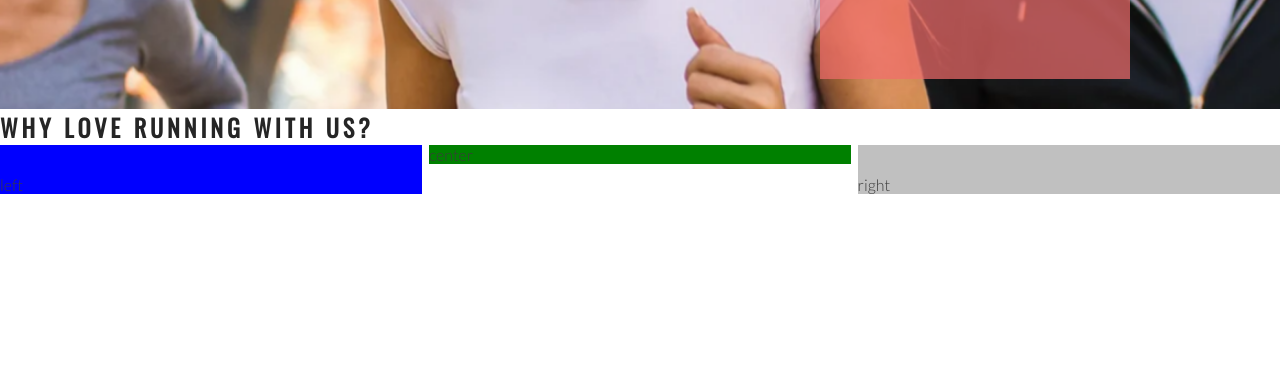
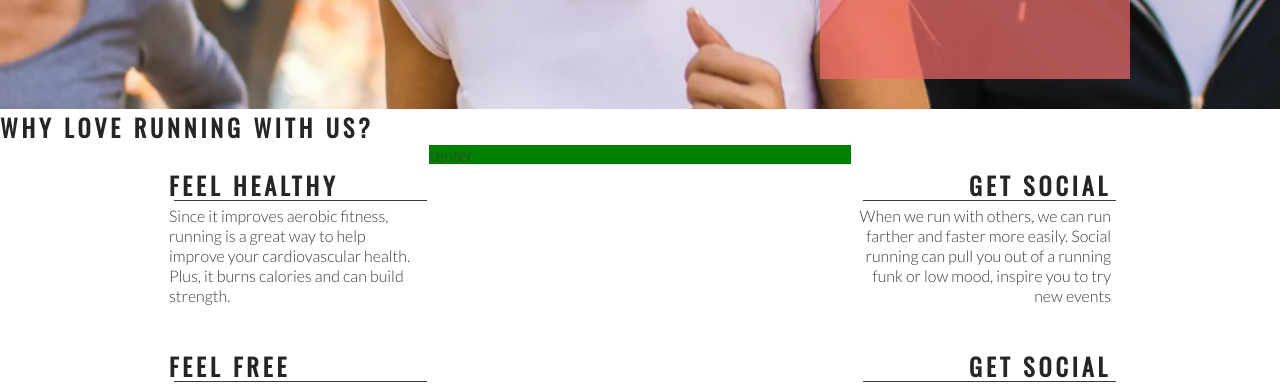
Before and after one commit to Redsskull/Love-Running, a plain HTML site: page index.html in a window 1280 px wide. Shown: the part 566-952 px from the top of the page. Drawn offline with nearby package versions, Linux system fonts and the light colour scheme.

Commit message:
add right about section content and style

```diff
--- a/assets/css/style.css
+++ b/assets/css/style.css
@@ -121,7 +121,7 @@ h1, h2 {
 
 }
 
-/* club ethon*/
+/* club ethos*/
 
 #club-ethos {
    height: 600px;
@@ -131,14 +131,12 @@ h1, h2 {
     padding-top: 30px;
     width: 33%;
     float: left;
-    background-color: blue;
 }
 
 #right-about {
     padding-top: 30px;
     width: 33%;
     float: right;
-    background-color: silver;
 }
 
 #center-about {
@@ -146,3 +144,37 @@ h1, h2 {
     margin: 0 auto;
     background-color: green;
 }
+
+hr {
+    border-top: 1px solid #3a3a3a;
+    width: 100%;
+    margin: 5px;
+}
+
+.left-about-heading {
+    width: 60%;
+    float: right;
+    line-height: 20px;
+    clear: both;
+    margin-bottom: 50px;
+
+
+}
+
+.right-about-heading {
+    width: 60%;
+    float: left;
+    line-height: 20px;
+    clear: both;
+    margin-bottom: 50px;
+
+
+}
+
+.right-about-heading h2 {
+    text-align: right;
+}
+
+.right-about-heading {
+    text-align: right;
+}
--- a/index.html
+++ b/index.html
@@ -38,8 +38,42 @@
     </section>
     <section id="club-ethos">
         <h1>Why Love Running With Us?</h1>
-        <div id="left-about">left</div>
-        <div id="right-about">right</div>
+        <div id="left-about">
+            <div class="left-about-heading">
+                <h2>Feel Healthy</h2>
+                <hr>
+                <p>
+                    Since it improves aerobic fitness, running is a great way to help improve your cardiovascular health. Plus, it burns calories and can build strength.
+                </p>
+            </div>
+            <div class="left-about-heading">
+                <h2>Feel free</h2>
+                <hr>
+                <p>
+                    Physical exercise, running included, is known to release endorphins in the brain. Endorphins make you more energetic, more awake and, yes, happier.
+                </p>
+            </div>
+        </div>
+        <div id="right-about">
+            <div class="right-about-heading">
+                <h2>Get Social</h2>
+                <hr>
+                <p>
+                    When we run with others, we can run farther and faster more easily. Social running can pull you out of a running funk or low mood, inspire you to try new events
+
+                </p>
+
+            </div>
+            <div class="right-about-heading">
+                <h2>Get Social</h2>
+                <hr>
+                <p>
+                    When we run with others, we can run farther and faster more easily. Social running can pull you out of a running funk or low mood, inspire you to try new events
+
+                </p>
+
+            </div>
+        </div>
         <div id="center-about">center</div>
 
     </section>
```
